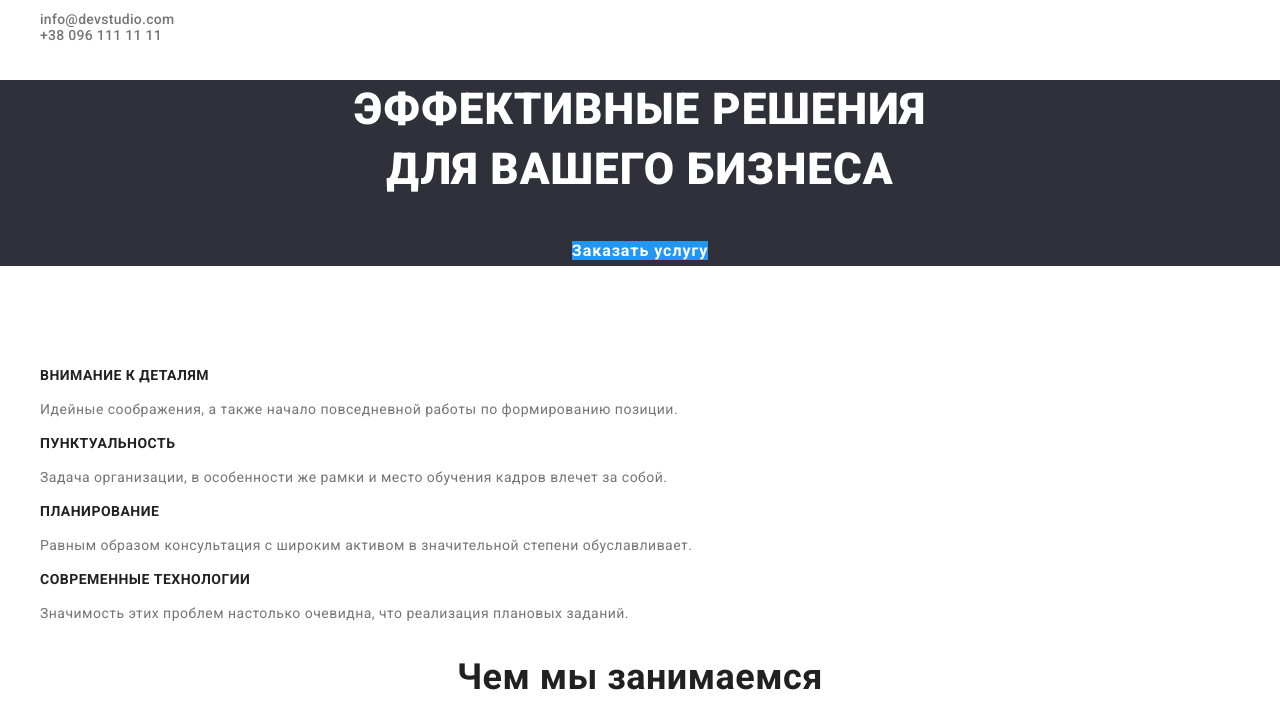
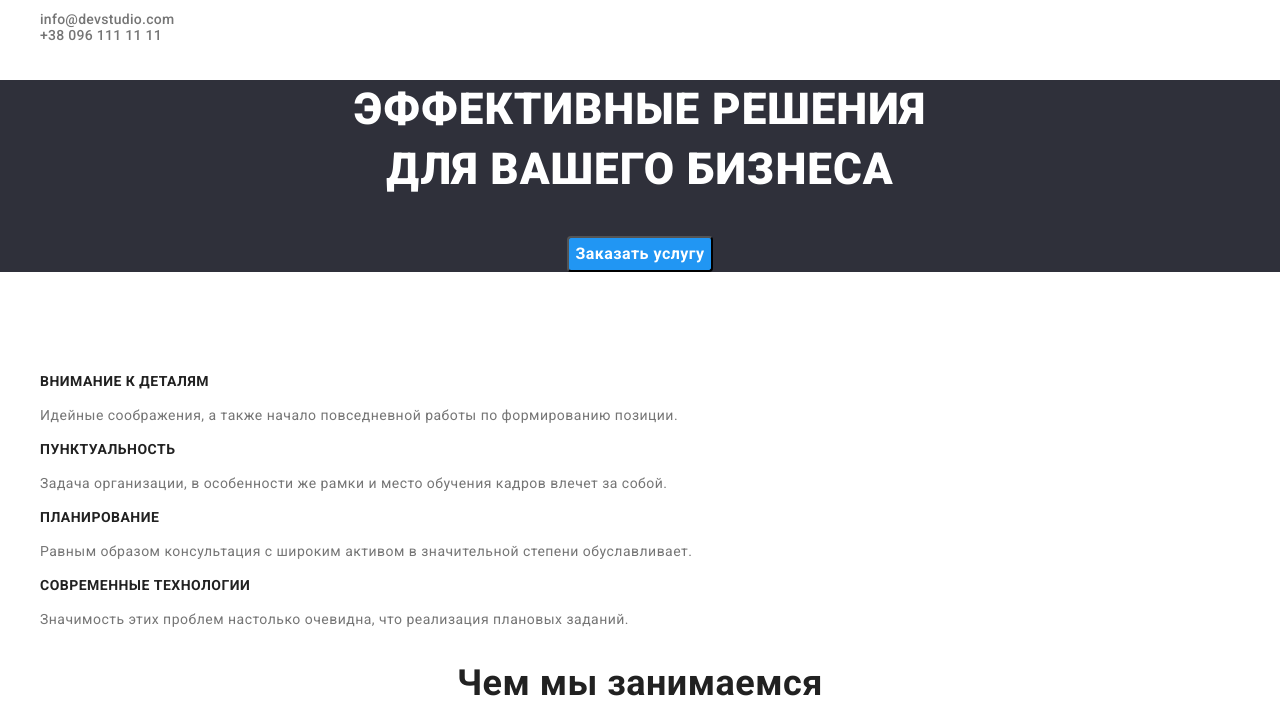
Before and after one commit to Andriy444/goit-markup-hw-02, a plain HTML site: page index.html in a window 1280 px wide. Shown: the part 88-800 px from the top of the page. Drawn offline with nearby package versions, Linux system fonts and the light colour scheme.

Commit message:
hw2 after check

```diff
--- a/css/styles.css
+++ b/css/styles.css
@@ -87,7 +87,7 @@ body {
   line-height: 1.36;
   text-transform: uppercase;
 }
-.hero a {
+.hero .button {
   text-decoration: none;
   color: var(--primary-white-main);
   font-weight: 700;
--- a/index.html
+++ b/index.html
@@ -43,9 +43,7 @@
           Эффективные решения<br />
           для вашего бизнеса
         </h1>
-        <a href="">Заказать услугу</a>
-        <!--как вариант кнопка, а не ссылка
-                  <button>Заказать услугу</button>-->
+        <button class="button">Заказать услугу</button>
       </section>
       <section class="section features">
         <!--скрыть с помощю CSS H2-->
```
